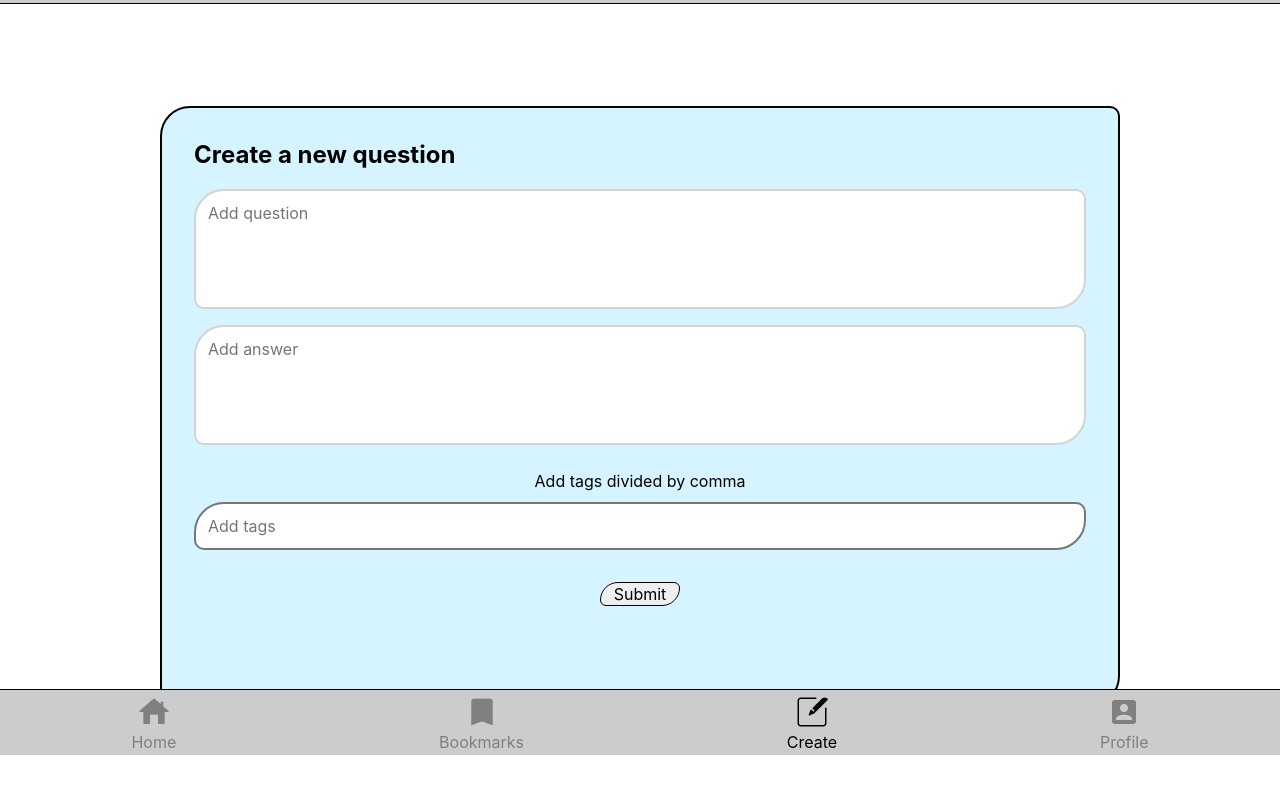
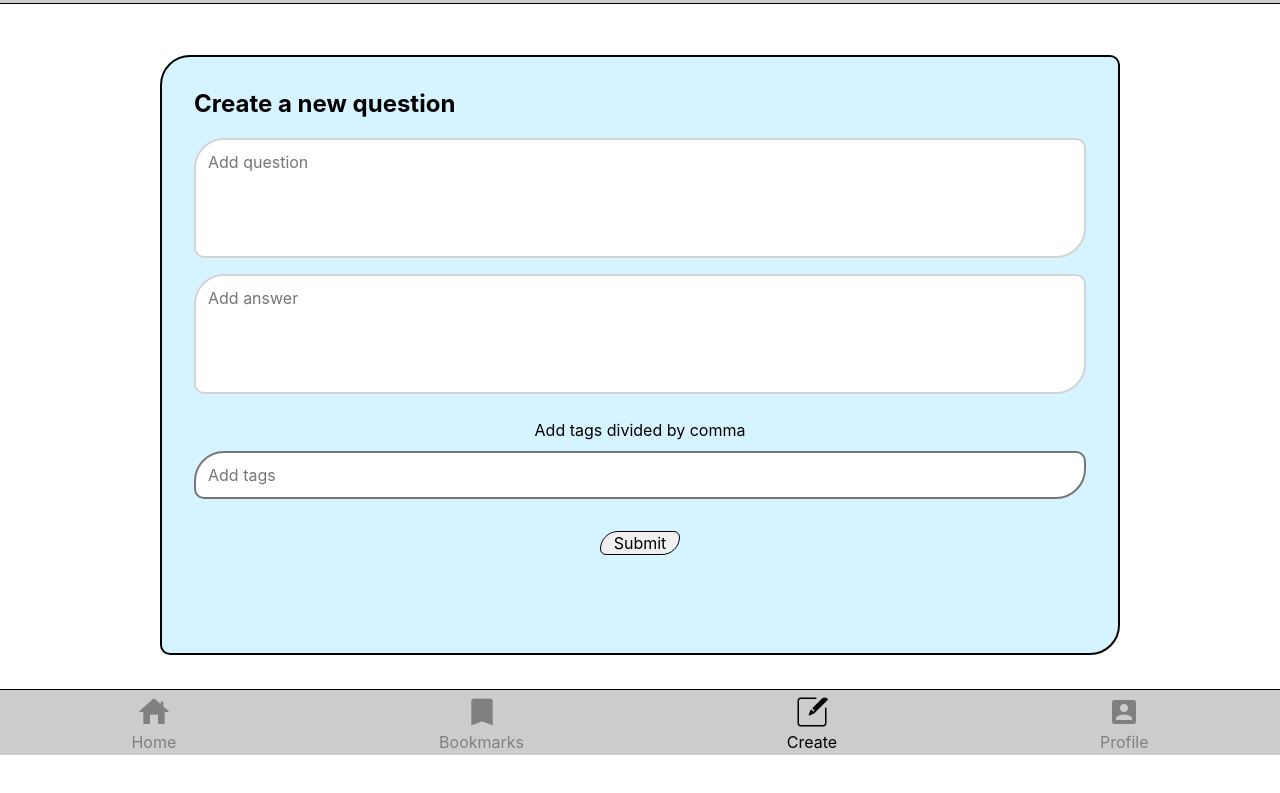
Before and after one commit to AlexF090/my-quiz-app, a website: page pages/create/create.html in a window 1280 px wide. Shown: the part 45-838 px from the top of the page. After the commit the page ends 800 px from the top, so only its background shows below. Drawn offline with Linux system fonts and the light colour scheme.

Commit message:
update create.css
update to  margintop bottem  auto

```diff
--- a/pages/create/create.css
+++ b/pages/create/create.css
@@ -13,7 +13,7 @@
   height: 75vh;
   min-width: 20rem;
   max-width: 60rem;
-  margin: 4vw 0;
+  margin: auto 0;
   padding: 2rem;
   border-radius: 30px 10px 30px 10px;
   border-width: 2px;
```
